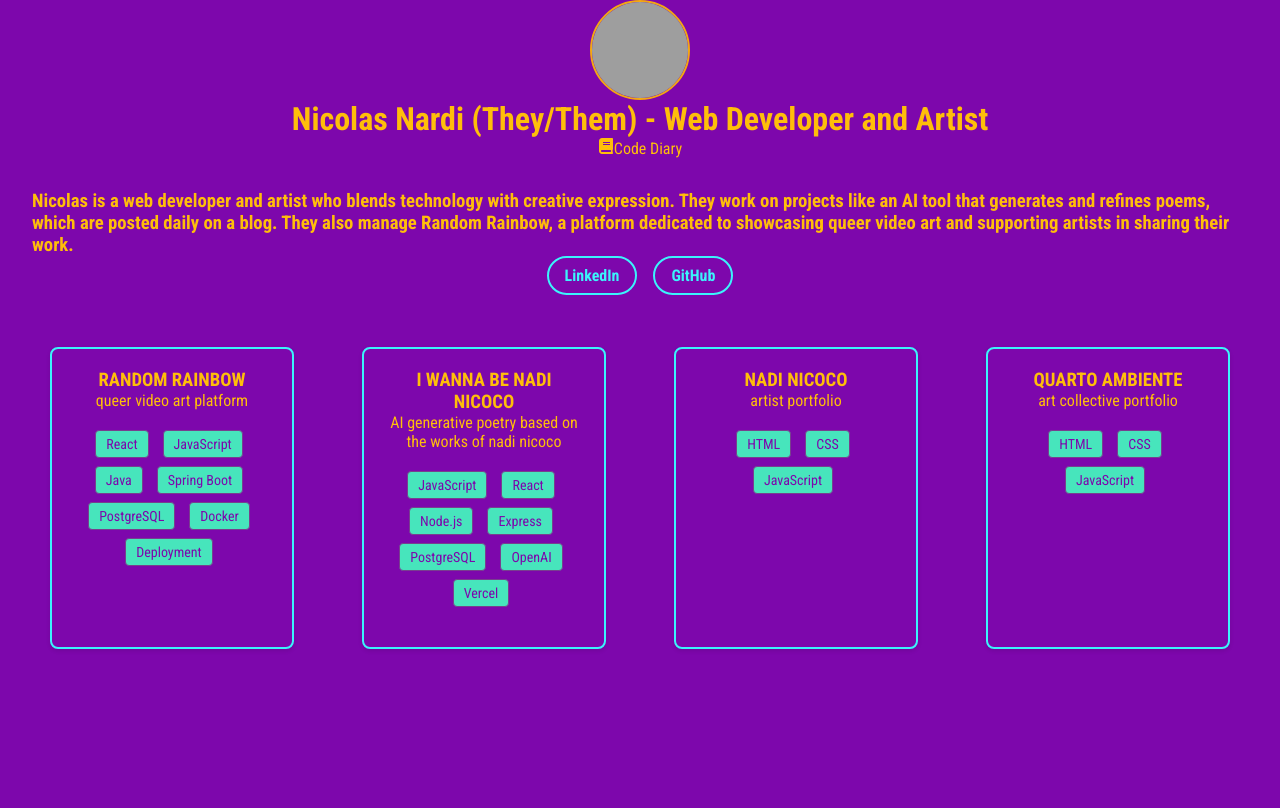
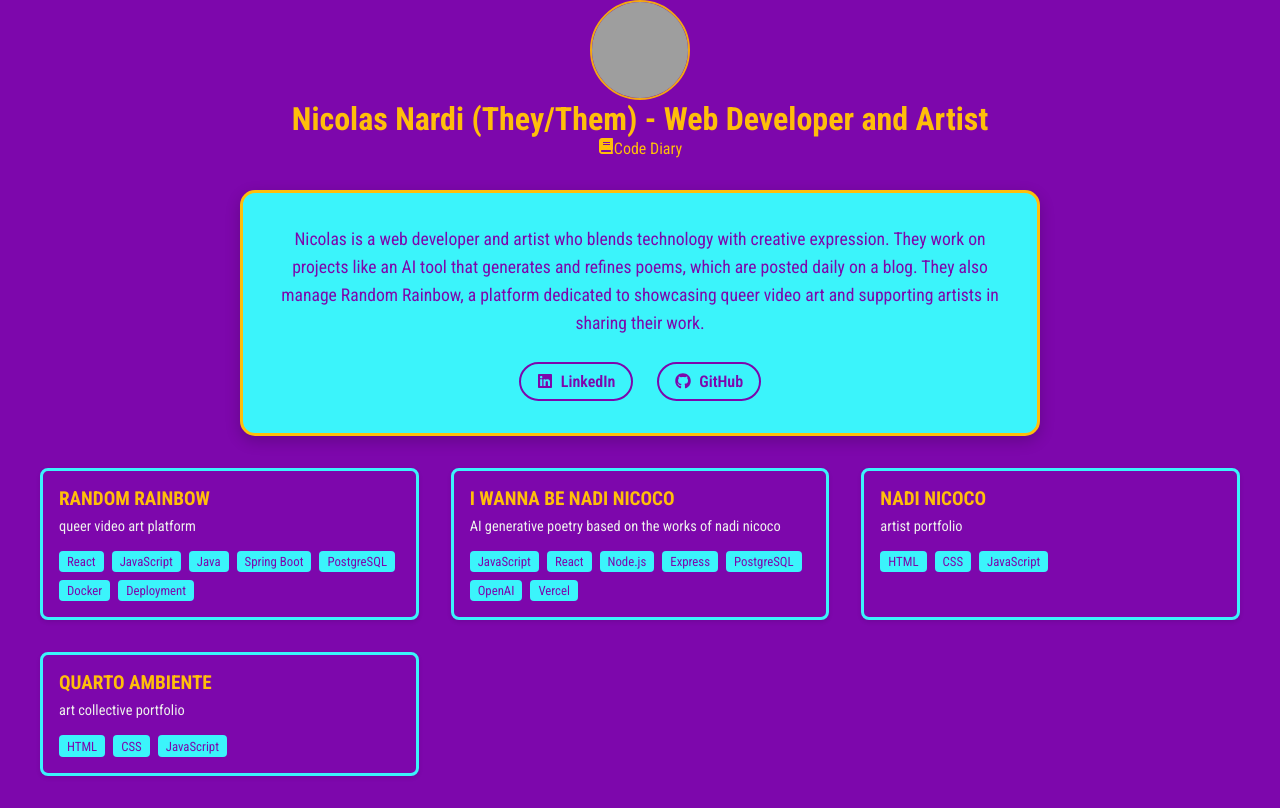
Before and after one commit to nicolasnardi404/nicolas_nardi_portfolio, a Next.js app: page / in a window 1280 px wide. Built offline with nearby package versions, Linux system fonts and the light colour scheme; grey boxes are pictures that could not be loaded.

Commit message:
refactoring style

```diff
--- a/src/app/components/ProjectCard.js
+++ b/src/app/components/ProjectCard.js
@@ -1,14 +1,19 @@
 import React from "react";
-import "../styles/Projects.css";
+import styles from "../styles/ProjectCard.module.css";
 
 const ProjectCard = ({ title, tags, description, onClick, size }) => {
   return (
-    <div className="project-card" onClick={onClick}>
-      <h3>{title}</h3>
-      <p>{description}</p>
-      <div className="tags">
+    <div
+      className={`${styles.projectCard} ${
+        size === "large" ? styles.large : styles.small
+      }`}
+      onClick={onClick}
+    >
+      <h3 className={styles.projectTitle}>{title}</h3>
+      <p className={styles.projectDescription}>{description}</p>
+      <div className={styles.tags}>
         {tags.map((tag, index) => (
-          <span key={index} className="tag">
+          <span key={index} className={styles.tag}>
             {tag}
           </span>
         ))}
--- a/src/app/components/Projects.js
+++ b/src/app/components/Projects.js
@@ -1,10 +1,11 @@
 "use client"; // Ensure this is at the very top of the file
 
 import React, { useState } from "react";
-import Image from "next/image"; // Import Next.js Image component
+import Image from "next/image";
+import styles from "../styles/Projects.module.css";
 import ProjectCard from "./ProjectCard";
 import ProjectModal from "./ProjectModal";
-import "../styles/Projects.css";
+import { FaLinkedin, FaGithub } from "react-icons/fa";
 
 const Projects = () => {
   const [selectedProject, setSelectedProject] = useState(null);
@@ -70,38 +71,42 @@ const Projects = () => {
   ];
 
   return (
-    <div className="projects-section" id="projects">
-      <h3>
+    <div className={styles.projectsSection}>
+      <div className={styles.introCard}>
+        <p className={styles.introText}>
           Nicolas is a web developer and artist who blends technology with
           creative expression. They work on projects like an AI tool that
-        generates and refines poems, which are posted daily on a blog. They also
-        manage Random Rainbow, a platform dedicated to showcasing queer video
-        art and supporting artists in sharing their work.
-      </h3>
-
-      <div className="social-links">
+          generates and refines poems, which are posted daily on a blog. They
+          also manage Random Rainbow, a platform dedicated to showcasing queer
+          video art and supporting artists in sharing their work.
+        </p>
+        <div className={styles.socialLinks}>
           <a
             href="https://www.linkedin.com/in/nícolas-nardi"
             target="_blank"
             rel="noopener noreferrer"
+            className={styles.socialLink}
           >
-          LinkedIn
+            <FaLinkedin /> LinkedIn
           </a>
           <a
             href="https://github.com/nicolasnardi404"
             target="_blank"
             rel="noopener noreferrer"
+            className={styles.socialLink}
           >
-          GitHub
+            <FaGithub /> GitHub
           </a>
         </div>
+      </div>
 
-      <div className="projects-container">
+      <div className={styles.projectsContainer}>
         {projects.map((project) => (
           <ProjectCard
             key={project.id}
             {...project}
             onClick={() => setSelectedProject(project)}
+            size={project.size} // Add this line if you have a size property in your project objects
           />
         ))}
       </div>
--- a/src/app/page.js
+++ b/src/app/page.js
@@ -7,7 +7,7 @@ import styles from "./styles/projects.module.css";
 import "./styles/App.css";
 import "./styles/Projects.css";
 import "./styles/ProjectModal.css";
-import "./styles/ProjectCard.css";
+import "./styles/ProjectCard.module.css";
 import { FaPencilAlt, FaBook } from "react-icons/fa"; // Import icons
 import Projects from "./components/Projects";
 
--- a/src/app/styles/ProjectCard.css
+++ /dev/null
@@ -1,63 +0,0 @@
-/* color pallete
-Black - #1B1B1E
-Blue-Ocean - #1C6E8C
-White Smoke - #EFF1ED
-Orange - #F3A712
-Purple - #783F8E
- */
-@font-face {
-    font-family: roboto;
-    src: url('../../../public/fonts/RobotoCondensed-VariableFont_wght.ttf');
-  }
-
-.project-card {
-    position: relative;
-    text-align: center;
-    background-color: var(--deep-purple);
-    padding: 20px;
-    border-radius: 8px;
-    border: 2px solid var(--neon-cyan);
-    cursor: pointer;
-    overflow: hidden;
-    transition: transform 0.3s ease, border-color 0.3s ease;
-    margin: 20px auto;
-    max-width: 20%;
-    color: var(--sunny-yellow);
-    font-family: roboto;
-  }
-
-  .project-card:hover {
-    border-color: black;
-    transform: scale(1.05);
-  }
-
-  .project-title {
-    color: var(--neon-cyan);
-    font-size: 1.5rem;
-  }
-
-  .tags .tag {
-    display: inline-block;
-    background-color: var(--mint-green);
-    color: var(--deep-purple);
-    padding: 5px 10px;
-    margin-right: 10px;
-    border-radius: 4px;
-    border: 1px solid  #783F8E;
-  }
-
-  .project-description {
-    position: absolute;
-    bottom: 0;
-    left: 0;
-    right: 0;
-    background-color: var(--deep-purple);
-    color: var(--sunny-yellow);
-    padding: 10px;
-    transform: translateY(100%);
-    transition: transform 0.3s ease;
-  }
-
-  .project-card:hover .project-description {
-    transform: translateY(0);
-  }
--- /dev/null
+++ b/src/app/styles/ProjectCard.module.css
@@ -0,0 +1,49 @@
+
+.projectCard {
+  background-color: var(--deep-purple);
+  border: 3px solid var(--neon-cyan);
+  border-radius: 8px;
+  padding: 1rem;
+  box-shadow: 0 2px 4px rgba(0, 0, 0, 0.1);
+  transition: transform 0.3s, box-shadow 0.3s;
+  cursor: pointer;
+  color: #EFF1ED; /* Keeping white text for readability */
+}
+
+.projectCard:hover {
+  transform: translateY(-5px);
+  box-shadow: 0 4px 8px rgba(0, 0, 0, 0.2);
+}
+
+.projectCard.large {
+  flex-basis: 300px;
+}
+
+.projectCard.small {
+  flex-basis: 200px;
+}
+
+.projectTitle {
+  font-size: 1.2rem;
+  margin-bottom: 0.5rem;
+  color: var(--sunny-yellow); /* Using sunny yellow for the title */
+}
+
+.projectDescription {
+  font-size: 0.9rem;
+  margin-bottom: 1rem;
+}
+
+.tags {
+  display: flex;
+  flex-wrap: wrap;
+  gap: 0.5rem;
+}
+
+.tag {
+  background-color: var(--neon-cyan);
+  color: var(--deep-purple); /* For contrast */
+  padding: 0.2rem 0.5rem;
+  border-radius: 4px;
+  font-size: 0.8rem;
+}
--- a/src/app/styles/projects.module.css
+++ b/src/app/styles/projects.module.css
@@ -94,45 +94,59 @@ Purple - #783F8E
   }
 
   .introCard {
-    background-color: #ffffff;
-    border-radius: 8px;
-    box-shadow: 0 4px 6px rgba(0, 0, 0, 0.1);
+    background-color: var(--neon-cyan);
+    border: 3px solid var(--sunny-yellow);
+    border-radius: 15px;
     padding: 2rem;
     margin-bottom: 2rem;
     max-width: 800px;
     width: 100%;
+    box-shadow: 0 5px 15px rgba(0, 0, 0, 0.2);
+    transition: transform 0.3s ease;
+  }
+
+  .introCard:hover {
+    transform: translateY(-5px);
   }
 
   .introTitle {
-    font-size: 1.5rem;
+    font-size: 1.8rem;
     margin-bottom: 1rem;
-    color: #333;
+    color: var(--deep-purple);
+    text-align: center;
   }
 
   .introText {
-    font-size: 1rem;
+    font-size: 1.1rem;
     line-height: 1.6;
-    color: #666;
+    color: var(--deep-purple);
     margin-bottom: 1.5rem;
+    text-align: center;
   }
 
   .socialLinks {
     display: flex;
-    gap: 1rem;
+    justify-content: center;
+    gap: 1.5rem;
   }
 
   .socialLink {
     display: flex;
     align-items: center;
     gap: 0.5rem;
-    color: #0077b5;
+    color: var(--deep-purple);
     text-decoration: none;
-    font-weight: 500;
-    transition: color 0.3s ease;
+    font-weight: 600;
+    padding: 0.5rem 1rem;
+    border: 2px solid var(--deep-purple);
+    border-radius: 25px;
+    transition: all 0.3s ease;
   }
 
   .socialLink:hover {
-    color: #005582;
+    background-color: var(--deep-purple);
+    color: var(--neon-cyan);
+    transform: scale(1.05);
   }
 
   .projectsContainer {
```
Also changed, not shown: src/app/styles/ProjectModal.css (+1 -7 lines). Lines whose indentation alone changed are shown as unchanged.
